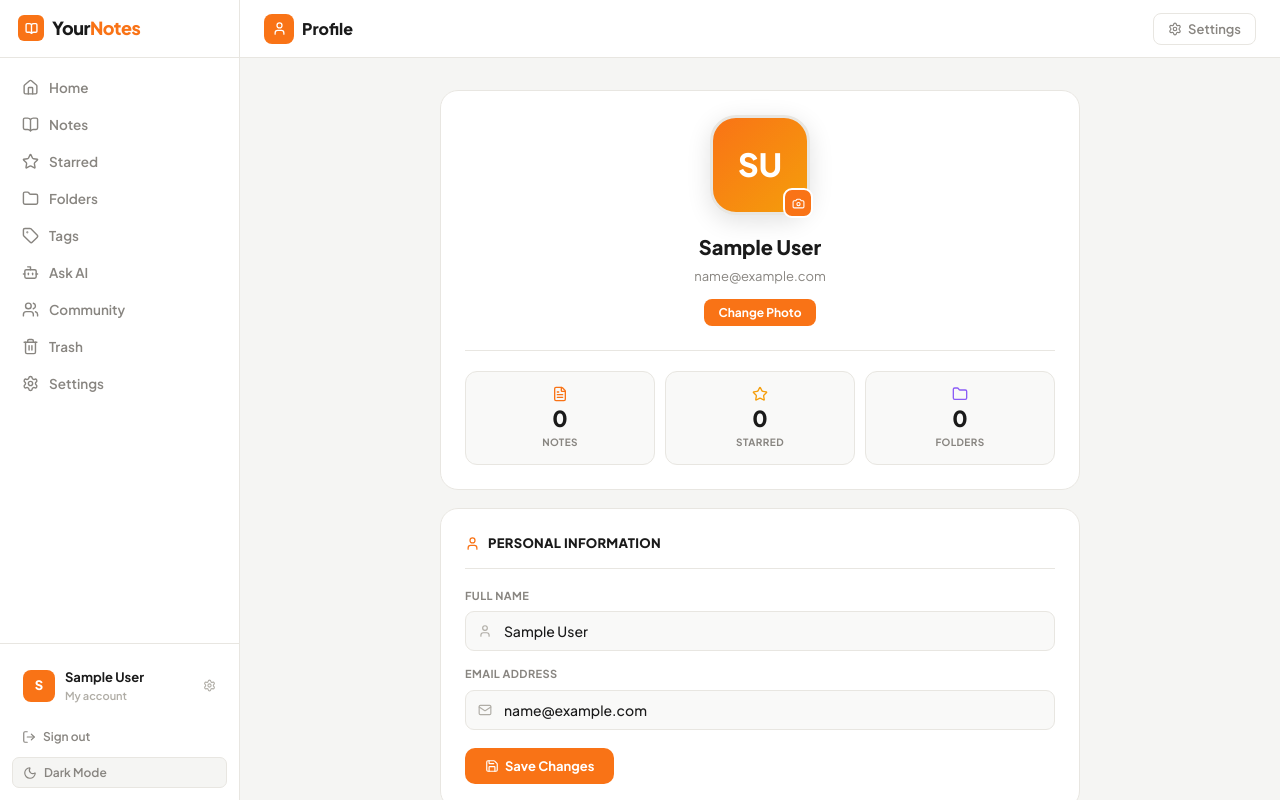
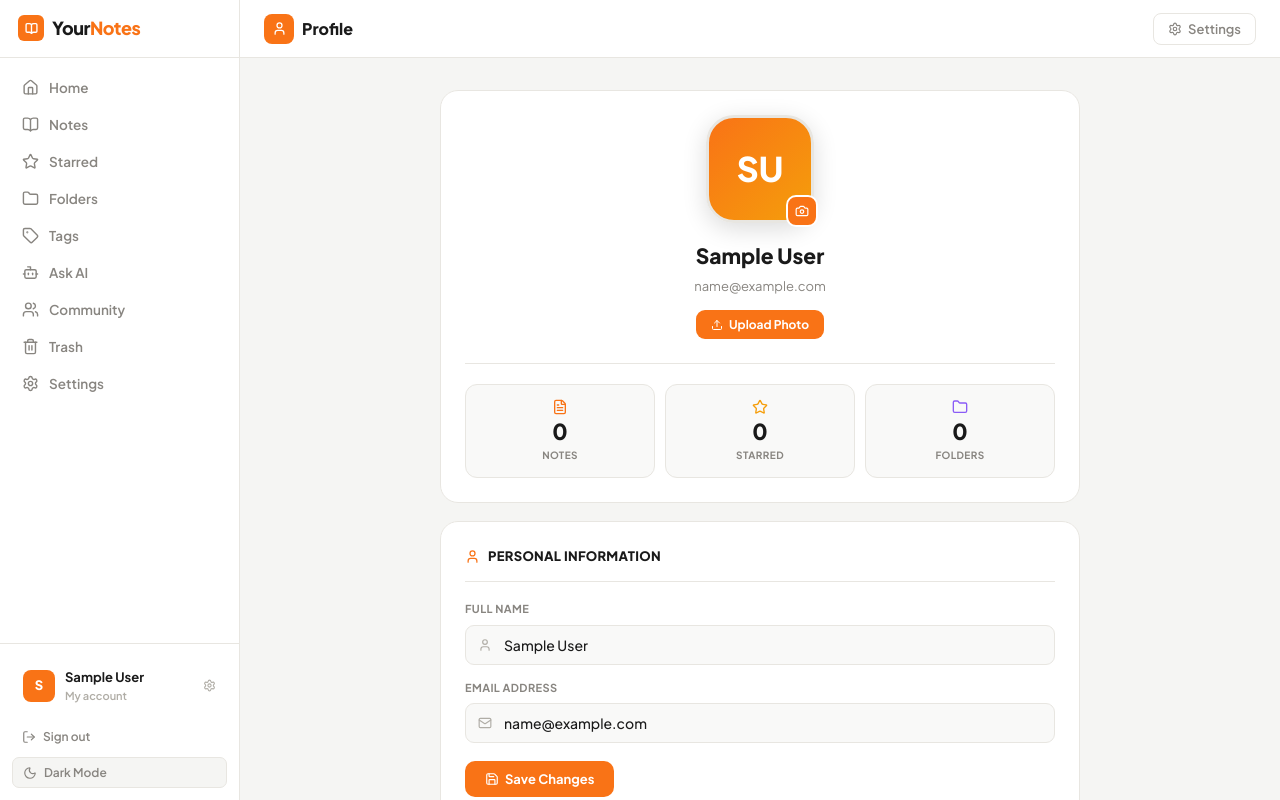
Before and after one commit to deepaknirapure/YourNotes, a React (Create React App) app in the folder frontend/: page /profile in a window 1280 px wide. Built offline with nearby package versions, Linux system fonts and the light colour scheme; no server answers; sample sign-in values are in the browser's storage.

Commit message:
update project

```diff
--- a/frontend/src/pages/ProfilePage.js
+++ b/frontend/src/pages/ProfilePage.js
@@ -1,7 +1,8 @@
 import { useState, useEffect, useRef } from "react";
 import {
   User, Mail, Lock, Save, Camera, LogOut, Menu,
-  Check, FileText, Star, Folder, Trash2, Eye, EyeOff, Settings
+  Check, FileText, Star, Folder, Eye, EyeOff, Settings,
+  Trash2, ZoomIn, X, Upload
 } from "lucide-react";
 import API from "../api/axios";
 import toast from "react-hot-toast";
@@ -26,26 +27,41 @@ export default function ProfilePage() {
   const [deletingImage, setDeletingImage] = useState(false);
   const [stats, setStats] = useState({ totalNotes: 0, starredNotes: 0, totalFolders: 0 });
   const [sidebarOpen, setSidebarOpen] = useState(false);
-  const [profilePic, setProfilePic] = useState(user?.avatar || null);
+
+  // profilePic: confirmed server URL (or null). previewUrl: local blob for optimistic preview.
+  const [profilePic, setProfilePic] = useState(
+    user?.avatar && !user.avatar.includes("flaticon") ? user.avatar : null
+  );
   const [previewUrl, setPreviewUrl] = useState(null);
   const [showDeleteConfirm, setShowDeleteConfirm] = useState(false);
+  const [viewerOpen, setViewerOpen] = useState(false);
+
   const fileInputRef = useRef(null);
 
   useEffect(() => {
     API.get("/dashboard").then(({ data }) => setStats(data)).catch(() => {});
   }, []);
 
+  // Sync avatar when user object changes (e.g. after login refresh)
+  useEffect(() => {
+    const avatar = user?.avatar && !user.avatar.includes("flaticon") ? user.avatar : null;
+    setProfilePic(avatar);
+  }, [user?.avatar]);
+
+  // ── Upload ────────────────────────────────────────────────────────────────
   const handleFileSelect = (e) => {
     const file = e.target.files[0];
+    e.target.value = ""; // reset so same file can re-trigger
     if (!file) return;
+    if (!file.type.startsWith("image/")) { toast.error("Please select an image file"); return; }
     if (file.size > 5 * 1024 * 1024) { toast.error("Image must be under 5MB"); return; }
-    const reader = new FileReader();
-    reader.onload = (ev) => setPreviewUrl(ev.target.result);
-    reader.readAsDataURL(file);
-    handleImageUpload(file);
+
+    const localUrl = URL.createObjectURL(file);
+    setPreviewUrl(localUrl);
+    handleImageUpload(file, localUrl);
   };
 
-  const handleImageUpload = async (file) => {
+  const handleImageUpload = async (file, localUrl) => {
     setUploadingImage(true);
     try {
       const formData = new FormData();
@@ -57,29 +73,36 @@ export default function ProfilePage() {
       updateUser?.({ ...user, avatar: url });
       setProfilePic(url);
       setPreviewUrl(null);
+      URL.revokeObjectURL(localUrl);
       toast.success("Profile photo updated!");
     } catch {
       toast.error("Upload failed. Please try again.");
       setPreviewUrl(null);
+      URL.revokeObjectURL(localUrl);
     } finally {
       setUploadingImage(false);
     }
   };
 
+  // ── Delete ────────────────────────────────────────────────────────────────
   const handleDeletePhoto = async () => {
     setDeletingImage(true);
     try {
-      await API.delete("/auth/profile-picture").catch(() => {});
+      await API.delete("/auth/profile-picture");
       updateUser?.({ ...user, avatar: null });
       setProfilePic(null);
       setPreviewUrl(null);
       setShowDeleteConfirm(false);
+      setViewerOpen(false);
       toast.success("Profile photo removed.");
+    } catch {
+      toast.error("Could not remove photo. Please try again.");
     } finally {
       setDeletingImage(false);
     }
   };
 
+  // ── Profile / Password ────────────────────────────────────────────────────
   const saveProfile = async () => {
     if (!form.name.trim()) { toast.error("Name cannot be empty"); return; }
     setSavingProfile(true);
@@ -116,14 +139,77 @@ export default function ProfilePage() {
     }
   };
 
+  // ── Computed ──────────────────────────────────────────────────────────────
   const initials = (user?.name || "U").split(" ").map(w => w[0]).join("").toUpperCase().slice(0, 2);
   const displayPic = previewUrl || profilePic;
+  const hasPhoto = Boolean(displayPic);
   const c = isDark ? DARK : LIGHT;
 
   return (
     <div style={{ display: "flex", height: "100dvh", overflow: "hidden", background: c.bg, fontFamily: "'Plus Jakarta Sans', sans-serif" }}>
       <style>{BASE_STYLES + getInputFocusStyle(isDark)}</style>
       <Sidebar open={sidebarOpen} onClose={() => setSidebarOpen(false)} />
+
+      {/* ── Photo Lightbox Viewer ────────────────────────────────────────── */}
+      {viewerOpen && hasPhoto && (
+        <div
+          onClick={() => { setViewerOpen(false); setShowDeleteConfirm(false); }}
+          style={{
+            position: "fixed", inset: 0, zIndex: 1000,
+            background: "rgba(0,0,0,0.88)", backdropFilter: "blur(8px)",
+            display: "flex", alignItems: "center", justifyContent: "center",
+            flexDirection: "column", gap: 20,
+          }}
+        >
+          <button
+            onClick={() => { setViewerOpen(false); setShowDeleteConfirm(false); }}
+            style={{
+              position: "absolute", top: 20, right: 20,
+              background: "rgba(255,255,255,0.12)", border: "none",
+              borderRadius: 10, padding: 10, cursor: "pointer", color: "#fff",
+              display: "flex", alignItems: "center", justifyContent: "center",
+            }}
+          >
+            <X size={20} />
+          </button>
+
+          <img
+            src={displayPic}
+            alt="Profile"
+            onClick={e => e.stopPropagation()}
+            style={{
+              maxWidth: "min(480px, 90vw)", maxHeight: "70vh",
+              borderRadius: 20, objectFit: "contain",
+              boxShadow: "0 24px 80px rgba(0,0,0,0.6)",
+              border: "2px solid rgba(255,255,255,0.12)",
+            }}
+          />
+
+          <div onClick={e => e.stopPropagation()} style={{ display: "flex", gap: 10, flexWrap: "wrap", justifyContent: "center" }}>
+            <button
+              onClick={() => { setViewerOpen(false); fileInputRef.current?.click(); }}
+              style={viewerBtn("#f97316")}
+            >
+              <Upload size={14} /> Change Photo
+            </button>
+            {!showDeleteConfirm ? (
+              <button onClick={() => setShowDeleteConfirm(true)} style={viewerBtn("#ef4444")}>
+                <Trash2 size={14} /> Remove Photo
+              </button>
+            ) : (
+              <>
+                <span style={{ fontSize: 13, color: "rgba(255,255,255,0.7)", alignSelf: "center" }}>Sure?</span>
+                <button onClick={handleDeletePhoto} disabled={deletingImage} style={viewerBtn("#ef4444")}>
+                  {deletingImage ? "…" : "Yes, Remove"}
+                </button>
+                <button onClick={() => setShowDeleteConfirm(false)} style={viewerBtn("rgba(255,255,255,0.18)")}>
+                  Cancel
+                </button>
+              </>
+            )}
+          </div>
+        </div>
+      )}
 
       <div style={{ flex: 1, display: "flex", flexDirection: "column", overflow: "hidden", minWidth: 0 }}>
         {/* Topbar */}
@@ -149,59 +235,149 @@ export default function ProfilePage() {
         <div style={{ flex: 1, overflowY: "auto", padding: "32px 24px", scrollbarWidth: "none" }}>
           <div className="pr-container">
 
-            {/* Hero Card */}
+            {/* ── Hero Card ── */}
             <div className="pr-card" style={cardStyle(c)}>
               <div style={{ display: "flex", flexDirection: "column", alignItems: "center", gap: 16, paddingBottom: 24, borderBottom: `1px solid ${c.border}` }}>
+
+                {/* Avatar */}
                 <div style={{ position: "relative" }}>
                   <div style={{
-                    width: 100, height: 100, borderRadius: 26,
-                    background: displayPic ? "#000" : "linear-gradient(135deg, #f97316, #f59e0b)",
+                    width: 108, height: 108, borderRadius: 28,
+                    background: hasPhoto ? "transparent" : "linear-gradient(135deg, #f97316, #f59e0b)",
                     display: "flex", alignItems: "center", justifyContent: "center",
-                    fontSize: 32, fontWeight: 900, color: "#fff",
-                    overflow: "hidden", border: `3px solid ${c.border}`,
-                    boxShadow: "0 6px 24px rgba(0,0,0,0.12)",
+                    fontSize: 34, fontWeight: 900, color: "#fff",
+                    overflow: "hidden",
+                    border: `3px solid ${c.border}`,
+                    boxShadow: "0 6px 24px rgba(0,0,0,0.14)",
+                    position: "relative",
                   }}>
-                    {displayPic
+                    {hasPhoto
                       ? <img src={displayPic} alt="Profile" style={{ width: "100%", height: "100%", objectFit: "cover" }} />
                       : initials}
+
+                    {/* Upload spinner */}
                     {uploadingImage && (
-                      <div style={{ position: "absolute", inset: 0, background: "rgba(0,0,0,0.55)", display: "flex", alignItems: "center", justifyContent: "center" }}>
+                      <div style={{
+                        position: "absolute", inset: 0, background: "rgba(0,0,0,0.62)",
+                        display: "flex", flexDirection: "column", alignItems: "center", justifyContent: "center", gap: 6,
+                      }}>
                         <div className="yn-spinner" />
+                        <span style={{ fontSize: 10, color: "rgba(255,255,255,0.85)", fontWeight: 700 }}>Uploading</span>
+                      </div>
+                    )}
+
+                    {/* View hover overlay */}
+                    {hasPhoto && !uploadingImage && (
+                      <div
+                        className="avatar-hover-overlay"
+                        onClick={() => setViewerOpen(true)}
+                        style={{
+                          position: "absolute", inset: 0,
+                          background: "rgba(0,0,0,0)",
+                          display: "flex", alignItems: "center", justifyContent: "center",
+                          cursor: "pointer", transition: "background 0.2s",
+                        }}
+                      >
+                        <ZoomIn size={22} color="#fff" style={{ opacity: 0, transition: "opacity 0.2s" }} className="avatar-zoom-icon" />
                       </div>
                     )}
                   </div>
-                  <button onClick={() => fileInputRef.current?.click()} title="Change photo"
-                    style={{ position: "absolute", bottom: -3, right: -3, width: 30, height: 30, borderRadius: 9, background: "var(--accent)", border: `2px solid ${c.surface}`, display: "flex", alignItems: "center", justifyContent: "center", cursor: "pointer", transition: "transform 0.2s" }}
-                    onMouseOver={e => e.currentTarget.style.transform = "scale(1.12)"}
-                    onMouseOut={e => e.currentTarget.style.transform = "scale(1)"}>
-                    <Camera size={13} color="#fff" />
+
+                  {/* Camera badge */}
+                  <button
+                    onClick={() => fileInputRef.current?.click()}
+                    title="Change photo"
+                    disabled={uploadingImage}
+                    style={{
+                      position: "absolute", bottom: -4, right: -4,
+                      width: 32, height: 32, borderRadius: 10,
+                      background: "var(--accent)", border: `2.5px solid ${c.surface}`,
+                      display: "flex", alignItems: "center", justifyContent: "center",
+                      cursor: uploadingImage ? "not-allowed" : "pointer",
+                      transition: "transform 0.2s", opacity: uploadingImage ? 0.5 : 1,
+                    }}
+                    onMouseOver={e => !uploadingImage && (e.currentTarget.style.transform = "scale(1.14)")}
+                    onMouseOut={e => e.currentTarget.style.transform = "scale(1)"}
+                  >
+                    <Camera size={14} color="#fff" />
                   </button>
+
                   <input type="file" ref={fileInputRef} style={{ display: "none" }} accept="image/*" onChange={handleFileSelect} />
                 </div>
 
+                {/* Name / email / action buttons */}
                 <div style={{ textAlign: "center" }}>
-                  <div style={{ fontSize: 20, fontWeight: 900, color: c.text }}>{user?.name || "Your Name"}</div>
+                  <div style={{ fontSize: 21, fontWeight: 900, color: c.text }}>{user?.name || "Your Name"}</div>
                   <div style={{ fontSize: 13, color: c.textMuted, marginTop: 3 }}>{user?.email}</div>
-                  <div style={{ display: "flex", gap: 8, marginTop: 12, justifyContent: "center", flexWrap: "wrap" }}>
-                    <button onClick={() => fileInputRef.current?.click()}
-                      style={{ padding: "6px 14px", background: "var(--accent)", color: "#fff", border: "none", borderRadius: 8, fontSize: 12, fontWeight: 700, cursor: "pointer", fontFamily: "inherit" }}>
-                      {uploadingImage ? "Uploading…" : "Change Photo"}
+
+                  <div style={{ display: "flex", gap: 8, marginTop: 14, justifyContent: "center", flexWrap: "wrap" }}>
+                    {/* Upload / Change */}
+                    <button
+                      onClick={() => fileInputRef.current?.click()}
+                      disabled={uploadingImage}
+                      style={{
+                        display: "flex", alignItems: "center", gap: 6,
+                        padding: "7px 15px", background: "var(--accent)", color: "#fff",
+                        border: "none", borderRadius: 9, fontSize: 12, fontWeight: 700,
+                        cursor: uploadingImage ? "not-allowed" : "pointer", fontFamily: "inherit",
+                        opacity: uploadingImage ? 0.7 : 1, transition: "all 0.2s",
+                      }}
+                    >
+                      <Upload size={12} />
+                      {uploadingImage ? "Uploading…" : hasPhoto ? "Change Photo" : "Upload Photo"}
                     </button>
-                    {(displayPic) && !showDeleteConfirm && (
-                      <button onClick={() => setShowDeleteConfirm(true)}
-                        style={{ padding: "6px 14px", background: "transparent", color: "#ef4444", border: "1px solid #fca5a5", borderRadius: 8, fontSize: 12, fontWeight: 700, cursor: "pointer", fontFamily: "inherit" }}>
-                        Remove
+
+                    {/* View */}
+                    {hasPhoto && !uploadingImage && (
+                      <button
+                        onClick={() => setViewerOpen(true)}
+                        style={{
+                          display: "flex", alignItems: "center", gap: 6,
+                          padding: "7px 15px", background: "transparent",
+                          color: c.text, border: `1.5px solid ${c.border}`,
+                          borderRadius: 9, fontSize: 12, fontWeight: 700,
+                          cursor: "pointer", fontFamily: "inherit", transition: "all 0.2s",
+                        }}
+                        onMouseOver={e => { e.currentTarget.style.borderColor = "var(--accent)"; e.currentTarget.style.color = "var(--accent)"; }}
+                        onMouseOut={e => { e.currentTarget.style.borderColor = c.border; e.currentTarget.style.color = c.text; }}
+                      >
+                        <Eye size={12} /> View Photo
                       </button>
                     )}
+
+                    {/* Remove */}
+                    {hasPhoto && !uploadingImage && !showDeleteConfirm && (
+                      <button
+                        onClick={() => setShowDeleteConfirm(true)}
+                        style={{
+                          display: "flex", alignItems: "center", gap: 6,
+                          padding: "7px 15px", background: "transparent",
+                          color: "#ef4444", border: "1.5px solid #fca5a5",
+                          borderRadius: 9, fontSize: 12, fontWeight: 700,
+                          cursor: "pointer", fontFamily: "inherit", transition: "all 0.2s",
+                        }}
+                        onMouseOver={e => { e.currentTarget.style.background = "#ef4444"; e.currentTarget.style.color = "#fff"; }}
+                        onMouseOut={e => { e.currentTarget.style.background = "transparent"; e.currentTarget.style.color = "#ef4444"; }}
+                      >
+                        <Trash2 size={12} /> Remove Photo
+                      </button>
+                    )}
+
+                    {/* Inline delete confirm */}
                     {showDeleteConfirm && (
                       <div style={{ display: "flex", gap: 6, alignItems: "center" }}>
                         <span style={{ fontSize: 12, color: c.textMuted }}>Remove photo?</span>
-                        <button onClick={handleDeletePhoto} disabled={deletingImage}
-                          style={{ padding: "5px 12px", background: "#ef4444", color: "#fff", border: "none", borderRadius: 7, fontSize: 12, fontWeight: 700, cursor: "pointer", fontFamily: "inherit" }}>
-                          {deletingImage ? "…" : "Yes"}
+                        <button
+                          onClick={handleDeletePhoto}
+                          disabled={deletingImage}
+                          style={{ padding: "6px 13px", background: "#ef4444", color: "#fff", border: "none", borderRadius: 8, fontSize: 12, fontWeight: 700, cursor: "pointer", fontFamily: "inherit" }}
+                        >
+                          {deletingImage ? "…" : "Yes, Remove"}
                         </button>
-                        <button onClick={() => setShowDeleteConfirm(false)}
-                          style={{ padding: "5px 12px", background: "transparent", color: c.textMuted, border: `1px solid ${c.border}`, borderRadius: 7, fontSize: 12, fontWeight: 600, cursor: "pointer", fontFamily: "inherit" }}>
+                        <button
+                          onClick={() => setShowDeleteConfirm(false)}
+                          style={{ padding: "6px 13px", background: "transparent", color: c.textMuted, border: `1px solid ${c.border}`, borderRadius: 8, fontSize: 12, fontWeight: 600, cursor: "pointer", fontFamily: "inherit" }}
+                        >
                           Cancel
                         </button>
                       </div>
@@ -216,8 +392,8 @@ export default function ProfilePage() {
                   { val: stats.totalNotes, lbl: "Notes", icon: FileText, color: "var(--accent)" },
                   { val: stats.starredNotes, lbl: "Starred", icon: Star, color: "#f59e0b" },
                   { val: stats.totalFolders, lbl: "Folders", icon: Folder, color: "#8b5cf6" },
-                ].map(({ val, lbl, icon: Icon, color }) => (
-                  <div key={lbl} className="pr-stat" style={{
+                ].map(({ val, lbl: label, icon: Icon, color }) => (
+                  <div key={label} className="pr-stat" style={{
                     display: "flex", flexDirection: "column", alignItems: "center", gap: 5,
                     padding: "14px 8px", background: c.statBg, borderRadius: 12, border: `1px solid ${c.border}`,
                     cursor: "default", transition: "all 0.2s",
@@ -226,13 +402,13 @@ export default function ProfilePage() {
                     onMouseOut={e => { e.currentTarget.style.borderColor = c.border; e.currentTarget.style.transform = "none"; }}>
                     <Icon size={16} color={color} />
                     <span style={{ fontSize: 22, fontWeight: 900, color: c.text, lineHeight: 1 }}>{val}</span>
-                    <span style={{ fontSize: 10, fontWeight: 700, color: c.textMuted, textTransform: "uppercase", letterSpacing: "0.4px" }}>{lbl}</span>
+                    <span style={{ fontSize: 10, fontWeight: 700, color: c.textMuted, textTransform: "uppercase", letterSpacing: "0.4px" }}>{label}</span>
                   </div>
                 ))}
               </div>
             </div>
 
-            {/* Personal Info */}
+            {/* ── Personal Info ── */}
             <div className="pr-card" style={cardStyle(c)}>
               <div style={sectionTitle(c)}><User size={15} style={{ color: "var(--accent)" }} /> Personal Information</div>
               <div style={{ display: "flex", flexDirection: "column", gap: 14 }}>
@@ -255,7 +431,7 @@ export default function ProfilePage() {
               </button>
             </div>
 
-            {/* Password */}
+            {/* ── Password ── */}
             <div className="pr-card" style={cardStyle(c)}>
               <div style={sectionTitle(c)}><Lock size={15} style={{ color: "var(--accent)" }} /> Change Password</div>
               <div style={{ display: "flex", flexDirection: "column", gap: 14 }}>
@@ -285,7 +461,7 @@ export default function ProfilePage() {
               </button>
             </div>
 
-            {/* Danger */}
+            {/* ── Sign Out ── */}
             <div className="pr-card" style={{ ...cardStyle(c), borderColor: isDark ? "#3a1010" : "#fecaca", background: isDark ? "#1a0808" : "#fff9f9" }}>
               <div style={{ ...sectionTitle(c), color: "#ef4444" }}><LogOut size={15} style={{ color: "#ef4444" }} /> Sign Out</div>
               <p style={{ fontSize: 13, color: c.textMuted, marginBottom: 16, lineHeight: 1.6 }}>
@@ -305,6 +481,16 @@ export default function ProfilePage() {
     </div>
   );
 }
+
+// ── Style helpers ─────────────────────────────────────────────────────────────
+
+const viewerBtn = (bg) => ({
+  display: "flex", alignItems: "center", gap: 6,
+  padding: "9px 18px", background: bg, color: "#fff",
+  border: "none", borderRadius: 10, fontSize: 13, fontWeight: 700,
+  cursor: "pointer", fontFamily: "'Plus Jakarta Sans', sans-serif",
+  transition: "opacity 0.2s",
+});
 
 const cardStyle = (c) => ({
   background: c.surface, border: `1px solid ${c.border}`,
@@ -358,6 +544,12 @@ const getInputFocusStyle = (isDark) => `
     background: #ef4444 !important;
     color: #fff !important;
   }
+  .avatar-hover-overlay:hover {
+    background: rgba(0,0,0,0.45) !important;
+  }
+  .avatar-hover-overlay:hover .avatar-zoom-icon {
+    opacity: 1 !important;
+  }
 `;
 
 const BASE_STYLES = `
```
Also changed, not shown: 1 other file (tests, documents, lock files or other folders).
